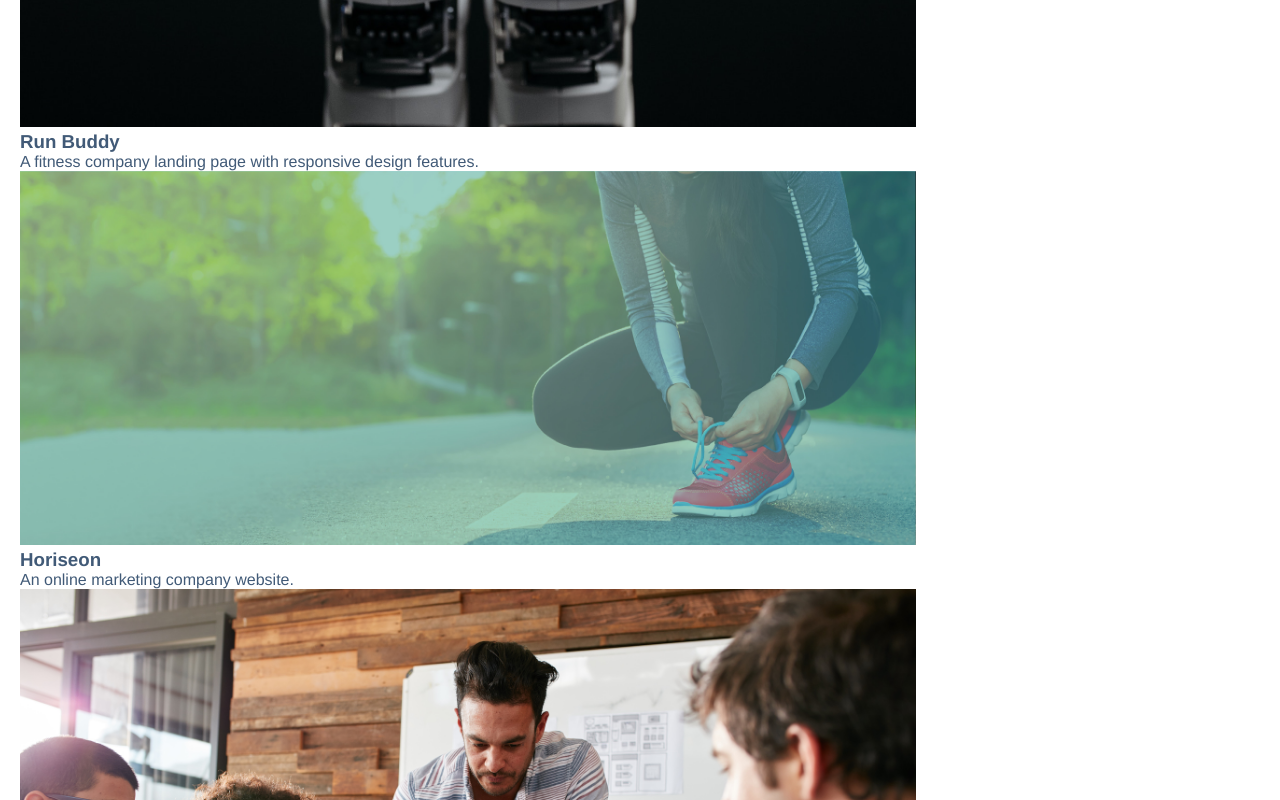
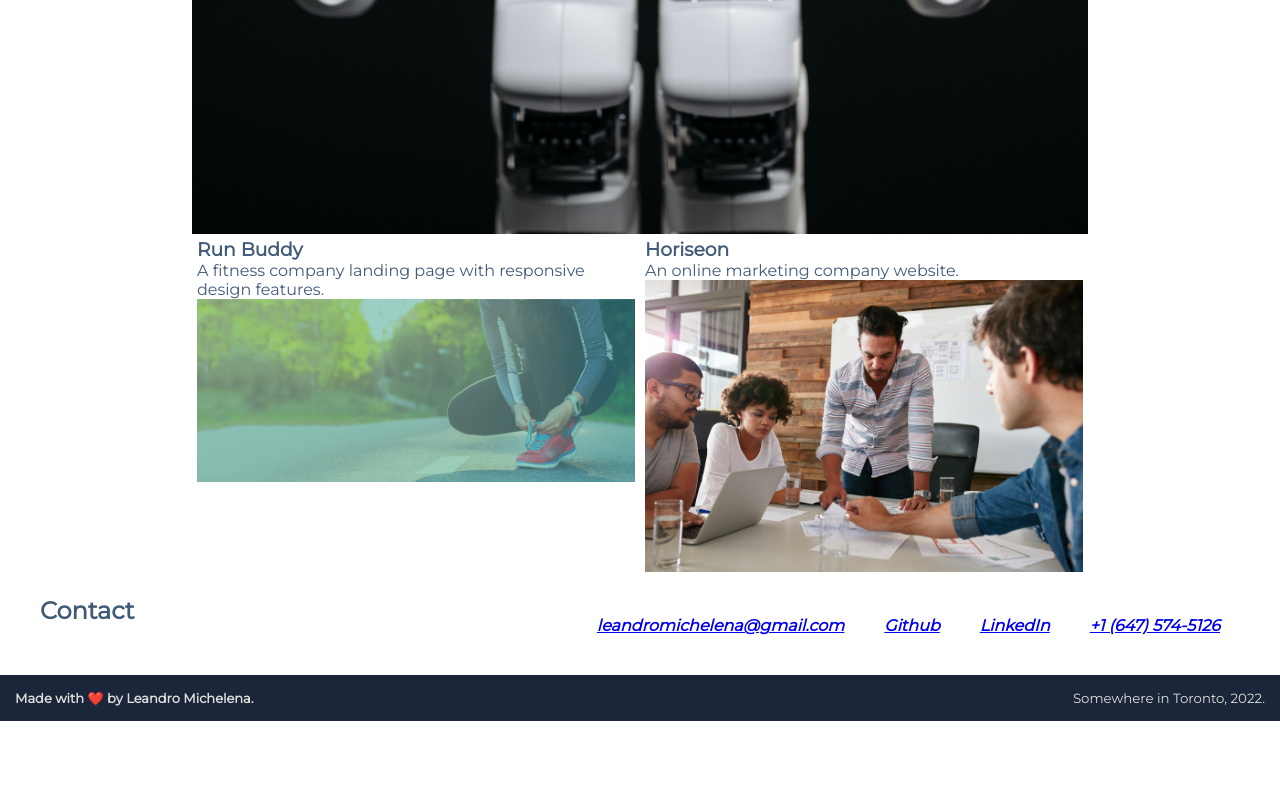
Before and after one commit to leandromichelena/Portfolio-Page, a plain HTML site: page index.html in a window 1280 px wide. Shown: the part 1120-1920 px from the top of the page. After the commit the page ends 1841 px from the top, so only its background shows below. Drawn offline with Linux system fonts and the light colour scheme.

Commit message:
Small html tweaks. CSS layout improvements.

```diff
--- a/assets/css/style.css
+++ b/assets/css/style.css
@@ -6,10 +6,14 @@
     box-sizing: border-box;
 }
 
+html {
+    scroll-behavior: smooth;
+}
+
 /* Apply styles to elements inside the body element */
 body {
     color: #415a77; /* Apply light blue / teal color to text */
-    font-family: Helvetica, Arial, sans-serif;
+    font-family: Avenir, Montserrat, sans-serif;
 }
 
 /* Header style ends */
@@ -72,8 +76,9 @@ footer h5 {
 }
 /* Footer style ends */
 
+/* About me section style begins */
 .about-me {
-    margin: 20px;
+    margin: 20px auto;
     display: flex;
     width: 70%;
     justify-content: space-between;
@@ -81,16 +86,23 @@ footer h5 {
 }
 
 .about-me h2 {
-    display: block;
+    flex: 0 0 0;
+}
+
+.about-me p {
+    margin: 20px 50px;
+    text-align: justify;
 }
 
 .about-me img {
     width: 100px;
     border-radius: 50%;
+    margin: 10%;
 }
+/* About me section style ends */
 
 .work {
-    margin: 20px;
+    margin: 20px auto;
     display: flex;
     flex-wrap: wrap;
     width: 70%;
@@ -100,6 +112,26 @@ footer h5 {
     width: 100%;
 }
 
+.work-secondary {
+    flex: 1 50%;
+    padding-inline: 5px;
+}
+
 .contact {
-    margin: 20px 20px;
+    margin: 20px 40px;
+    display: flex;
+    justify-content: space-between;
+    flex-wrap: wrap;
 }
+
+.contact address ul {
+    display: flex;
+    flex-wrap: wrap;
+    justify-content: space-between;
+    align-items: center;
+    list-style: none;
+}
+
+.contact ul li {
+    margin: 20px;
+}
--- a/index.html
+++ b/index.html
@@ -7,6 +7,7 @@
     <meta name="viewport" content="width=device-width, initial-scale=1.0">
     <title>Leandro Michelena Full-stack Web Development Portfolio</title>
     <link rel="stylesheet" href="./assets/css/style.css" />
+    <link href='https://fonts.googleapis.com/css?family=Montserrat' rel='stylesheet'>
 </head>
 
 <body>
@@ -97,13 +98,16 @@
 
             <ul>
                 <strong>
-                    <li>Email: <a href="mailto:leandromichelena@gmail.com">leandromichelena@gmail.com</a></li>
+                    <li><a href="mailto:leandromichelena@gmail.com">leandromichelena@gmail.com</a></li>
                 </strong>
                 <strong>
-                    <li>Github: <a href="https://github.com/leandromichelena" target="_blank">Github.com/LeandroMichelena</a></li>
+                    <li><a href="https://github.com/leandromichelena" target="_blank">Github</a></li>
                 </strong>
                 <strong>
-                    <li>Telephone: <a href="tel:+1 647 574 5126">+1 (647) 574-5126</a></li>
+                    <li><a href="https://www.linkedin.com/in/leandro-michelena/" target="_blank">LinkedIn</a></li>
+                </strong>
+                <strong>
+                    <li><a href="tel:+1 647 574 5126">+1 (647) 574-5126</a></li>
                 </strong>
             </ul>
 
```
